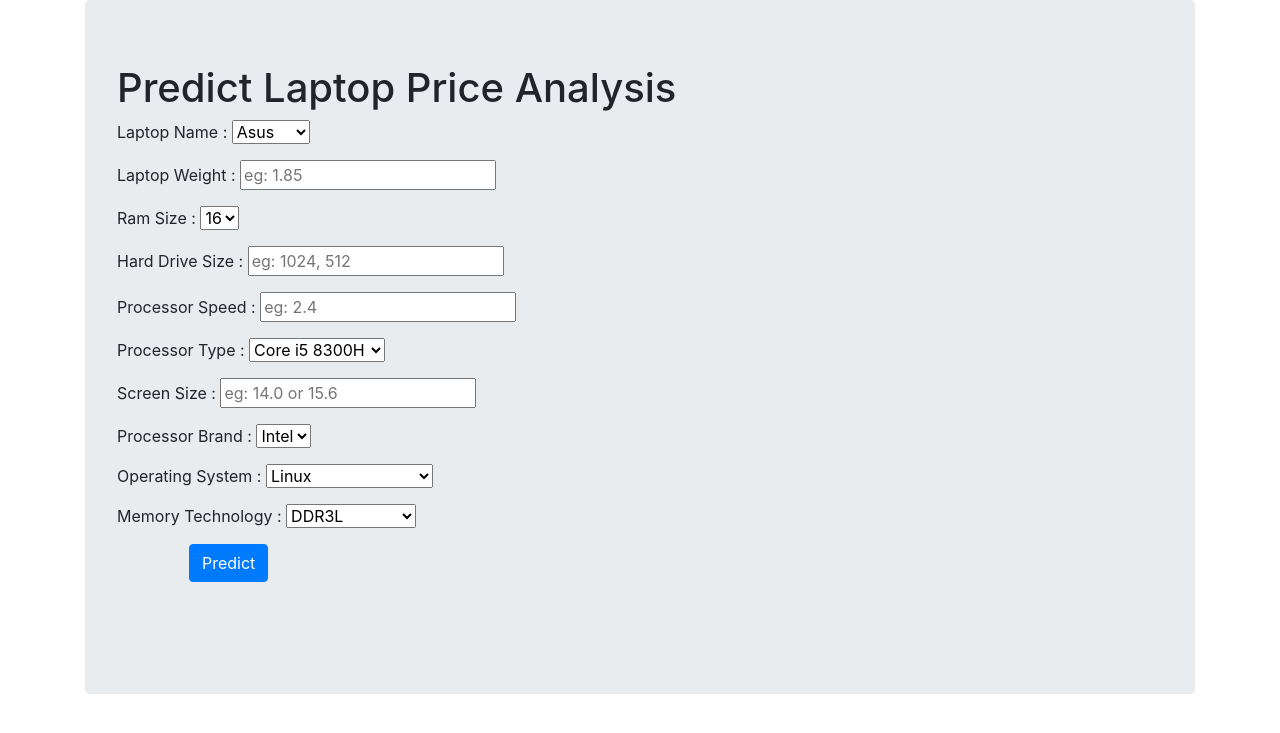
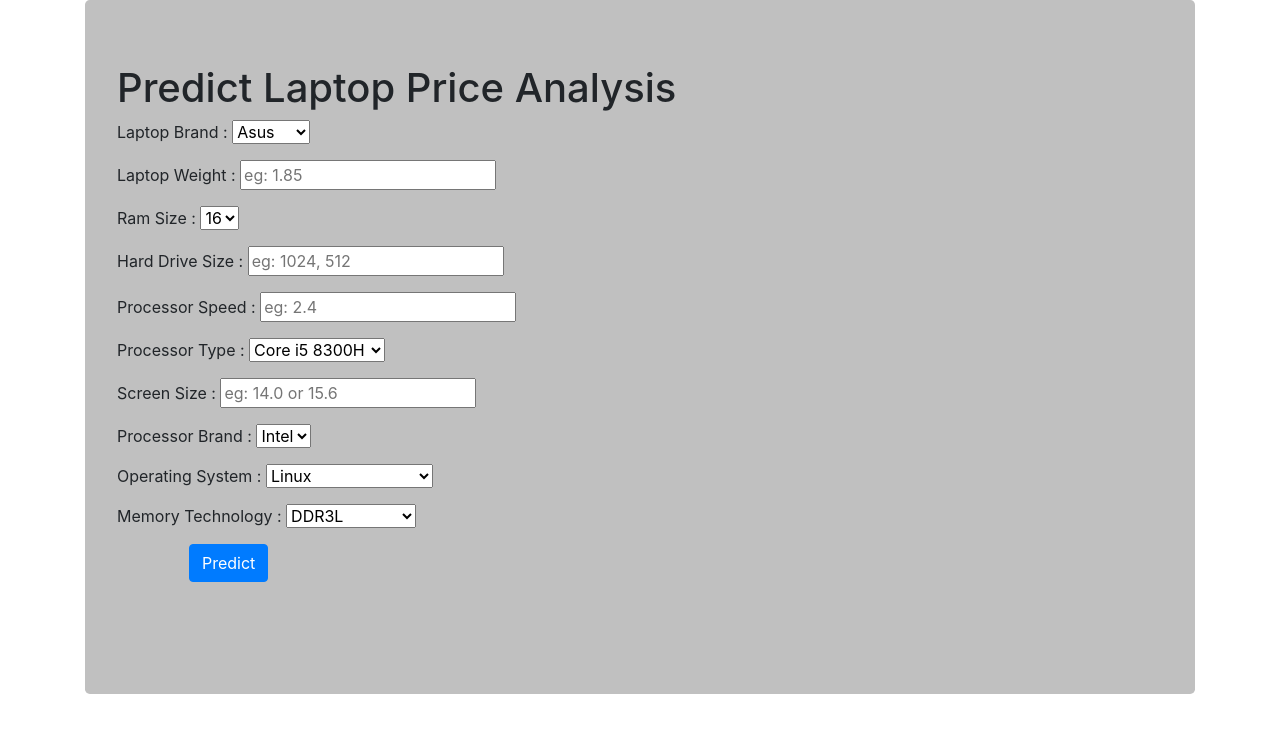
Before and after one commit to shravankumargottala/Heroku-Deployment, a Flask app: page / in a window 1280 px wide. Shown: the top 733 px of the page. Run offline with Flask 2, Linux system fonts and the light colour scheme; parts of the project's set-up code (start-up, migrations or seed data) failed here and were passed over; some libraries are stand-ins or nearby versions.

Commit message:
Update index.html

```diff
--- a/templates/index.html
+++ b/templates/index.html
@@ -17,13 +17,13 @@
 <body>
 
  <div class="container">
-   <div class="jumbotron">
+   <div class="jumbotron" style="background-color: #C0C0C0;">
         <h1>Predict Laptop Price Analysis</h1>
 
      <!-- Main Input For Receiving Query to our ML -->
     <form action="{{ url_for('predict')}}"method="post">
       <div class="form-group">
-<lable for="inputlaptopname">Laptop Name :</lable>
+<lable for="inputlaptopname">Laptop Brand :</lable>
         <select name= "laptop_name" method="GET" action="/">
             {% for lp_nme in laptop_name %}
                <option value= "{{lp_nme}}" SELECTED>{{lp_nme}}</option>"
```
